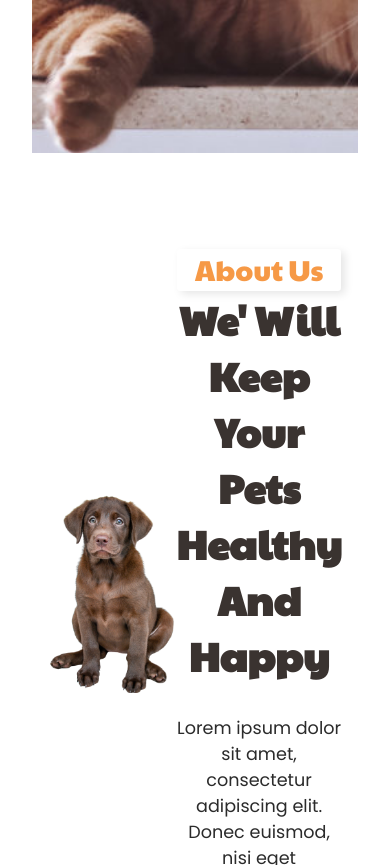
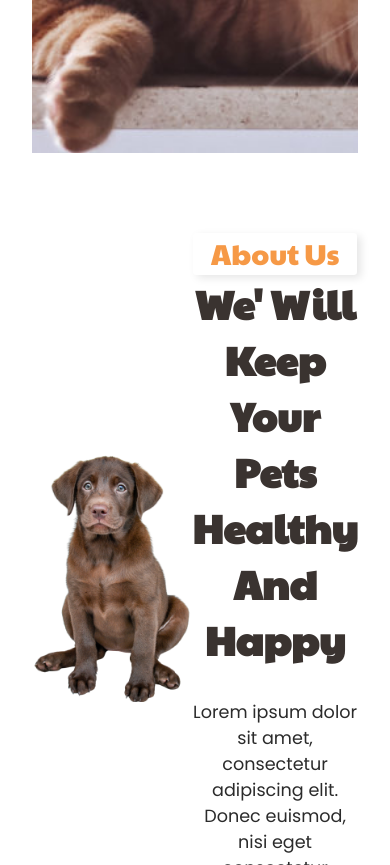
Before and after one commit to EnFlorian/vetmed, a React (Vite) app: page / in a window 390 px wide. Shown: the part 639-1504 px from the top of the page. Built offline with nearby package versions, Linux system fonts and the light colour scheme.

Commit message:
Feat: Added different sizes for containers

```diff
--- a/src/components/layout/Navbar/Navbar.tsx
+++ b/src/components/layout/Navbar/Navbar.tsx
@@ -13,7 +13,7 @@
 
   return (
     <section className="navbar">
-      <div className="navbar__wrapper container">
+      <div className="navbar__wrapper container-xl">
         <div className="navbar__logo-wrapper">
           <img src={pawImage} alt="logo" className="navbar__logo" />
           <h1 className="navbar__logo-text"> VETPET </h1>
--- a/src/styles/_globals.scss
+++ b/src/styles/_globals.scss
@@ -1,6 +1,6 @@
 :root {
   --navbar-height: 100px;
-  --footer-height: 3.5rem;
+  --footer-height: 50vh;
 
   --box-shadow-primary: 4px 3px 9px 0px rgb(0 0 0 / 10%);
   --box-shadow-secondary: 12px 9px 38px 0px rgb(0 0 0 / 10%);
@@ -22,14 +22,38 @@
   --clr-accent-primary: #f69946;
 }
 
-.container {
+.container-xl {
   margin: 0 auto;
   width: 1400px;
 }
 
+.container-lg {
+  margin: 0 auto;
+  width: 1200px;
+}
+
+.container-md {
+  margin: 0 auto;
+  width: 900px;
+}
+
 @media (max-width: 1400px) {
-  .container {
+  .container-xl {
     margin: 1rem;
     width: calc(100% - 2rem);
   }
 }
+
+@media (max-width: 1200px) {
+  .container-lg {
+    margin: 1rem;
+    width: calc(100% - 2rem);
+  }
+}
+
+@media (max-width: 900px) {
+  .container-md {
+    margin: 1rem;
+    width: calc(100% - 2rem);
+  }
+}
```
